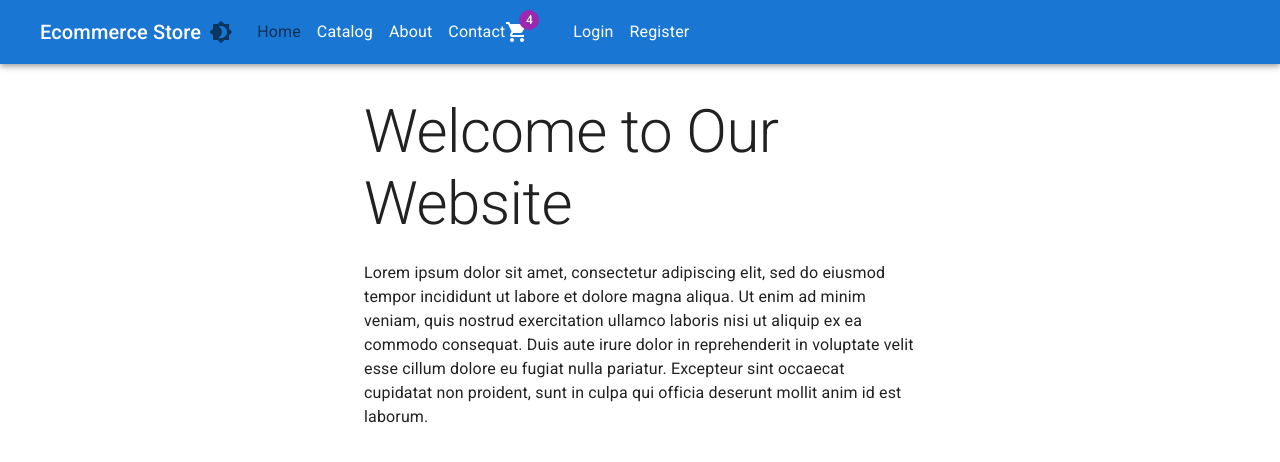
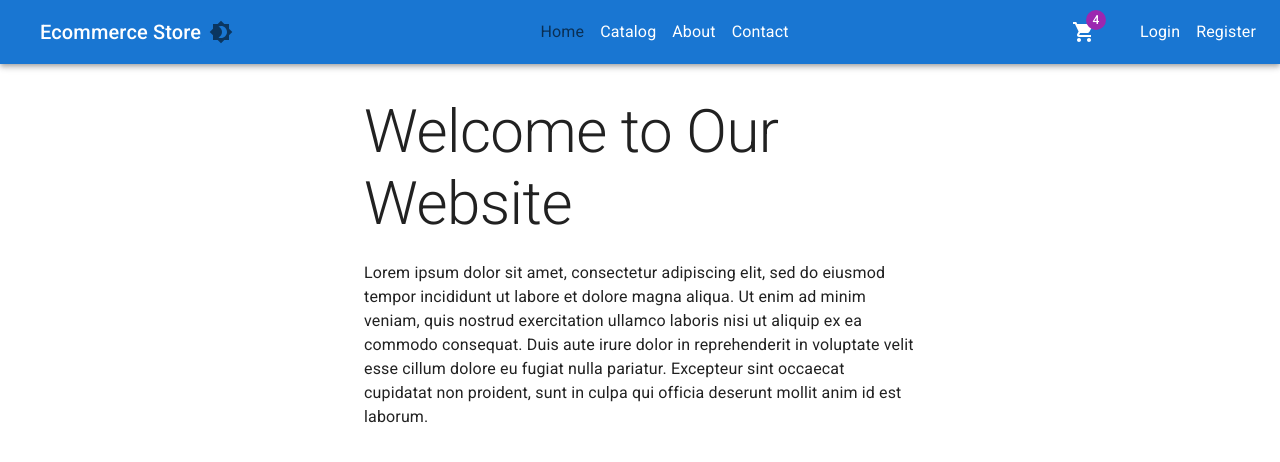
Before and after one commit to Mcorduk/ASP-EcommerceStore, a React (Vite) app in the folder client/: page / in a window 1280 px wide. Shown: the top 462 px of the page. Built offline with nearby package versions, Linux system fonts and the light colour scheme.

Commit message:
Refactor Header component and add missing components and styles

```diff
--- a/client/src/app/layout/Header.tsx
+++ b/client/src/app/layout/Header.tsx
@@ -1,11 +1,11 @@
 import {
   AppBar,
   Badge,
+  Box,
   IconButton,
   Link,
   List,
   Toolbar,
-  Typography,
 } from "@mui/material";
 import Brightness4Icon from "@mui/icons-material/Brightness4"; // Import the missing Brightness4Icon component
 import { NavLink } from "react-router-dom";
@@ -22,6 +22,18 @@ const rightLinks = [
   { title: "Register", path: "/register" },
 ];
 
+const navStyles = {
+  color: "inherit",
+  ml: 2,
+  textDecoration: "none",
+  "&:hover": {
+    color: "grey.500",
+  },
+  "&.active": {
+    color: "text.secondary",
+  },
+};
+
 interface PropsType {
   toggleDarkMode: () => void;
 }
@@ -29,7 +41,14 @@ interface PropsType {
 export default function Header({ toggleDarkMode }: PropsType) {
   return (
     <AppBar position="static" sx={{ mb: 4 }}>
-      <Toolbar>
+      <Toolbar
+        sx={{
+          display: "flex",
+          justifyContent: "space-between",
+          alignItems: "center",
+        }}
+      >
+        <Box display="flex" alignItems="center">
           <Link
             variant="h6"
             component={NavLink}
@@ -38,32 +57,21 @@ export default function Header({ toggleDarkMode }: PropsType) {
           >
             Ecommerce Store
           </Link>
+
           <IconButton aria-label="toggle dark mode" onClick={toggleDarkMode}>
             <Brightness4Icon />
           </IconButton>
+        </Box>
+
         <List sx={{ display: "flex" }}>
           {midLinks.map(({ title, path }) => (
-            <Link
-              to={path}
-              key={path}
-              component={NavLink}
-              sx={{
-                color: "inherit",
-                ml: 2,
-                "&:hover": {
-                  color: "grey.500",
-                  textDecoration: "none",
-                },
-                "&.active": {
-                  color: "text.secondary",
-                },
-              }}
-            >
+            <Link to={path} key={path} component={NavLink} sx={navStyles}>
               {title}
             </Link>
           ))}
         </List>
 
+        <Box display="flex" alignItems="center">
           <IconButton size="large" edge="start" color="inherit" sx={{ mr: 2 }}>
             <Badge badgeContent="4" color="secondary">
               {/* Add the missing ShoppingCartIcon component */}
@@ -73,26 +81,12 @@ export default function Header({ toggleDarkMode }: PropsType) {
 
           <List sx={{ display: "flex" }}>
             {rightLinks.map(({ title, path }) => (
-            <Link
-              to={path}
-              key={path}
-              component={NavLink}
-              sx={{
-                color: "inherit",
-                ml: 2,
-                "&:hover": {
-                  color: "grey.500",
-                  textDecoration: "none",
-                },
-                "&.active": {
-                  color: "text.secondary",
-                },
-              }}
-            >
+              <Link to={path} key={path} component={NavLink} sx={navStyles}>
                 {title}
               </Link>
             ))}
           </List>
+        </Box>
       </Toolbar>
     </AppBar>
   );
--- a/client/src/features/catalog/ProductCard.tsx
+++ b/client/src/features/catalog/ProductCard.tsx
@@ -9,6 +9,7 @@ import {
   Typography,
 } from "@mui/material";
 import { Product } from "../../product";
+import { Link } from "react-router-dom";
 
 interface PropsType {
   product: Product;
@@ -48,7 +49,10 @@ export default function ProductCard({ product }: PropsType) {
       </CardContent>
       <CardActions>
         <Button size="small">Add to Cart</Button>
-        <Button size="small"> View </Button>
+        <Button component={Link} to={`/catalog/${product.id}`} size="small">
+          {" "}
+          View{" "}
+        </Button>
       </CardActions>
     </Card>
   );
```
Lines whose indentation alone changed are shown as unchanged.
